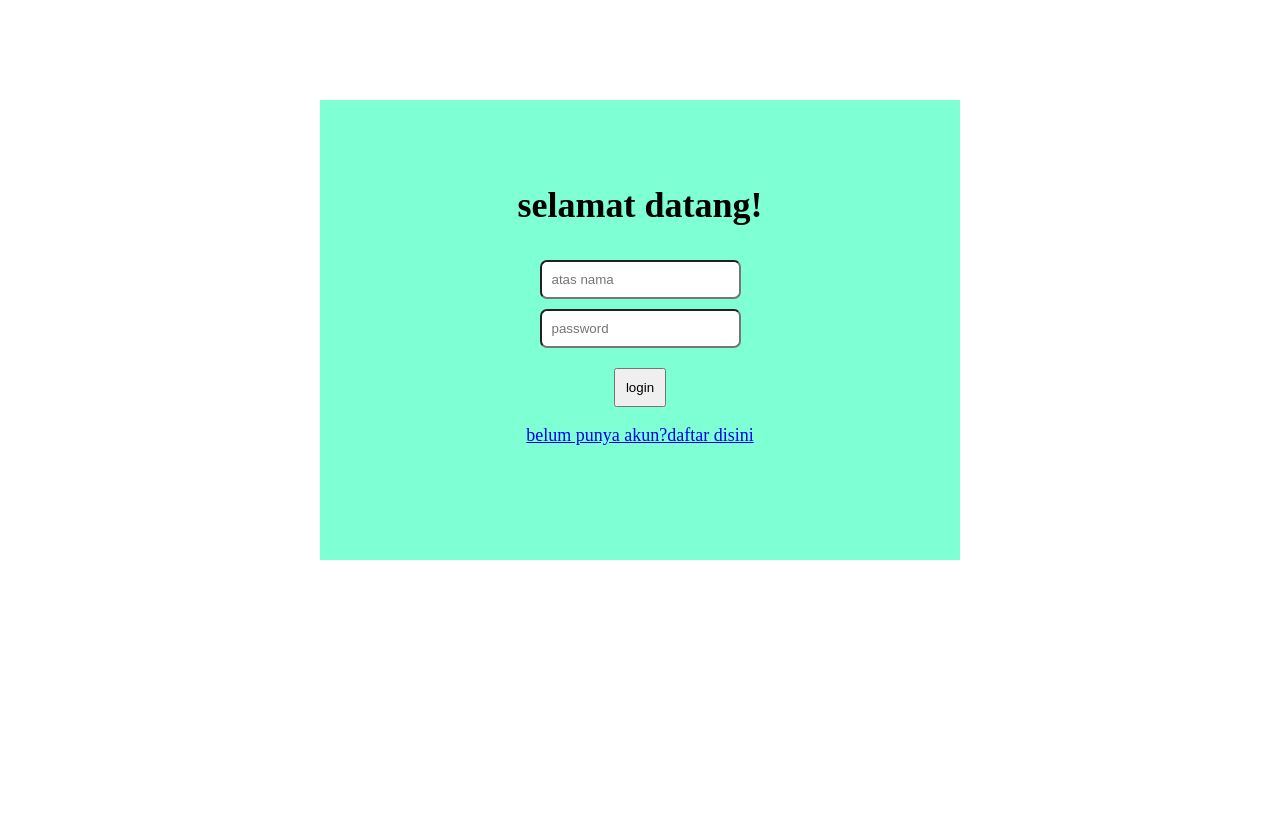
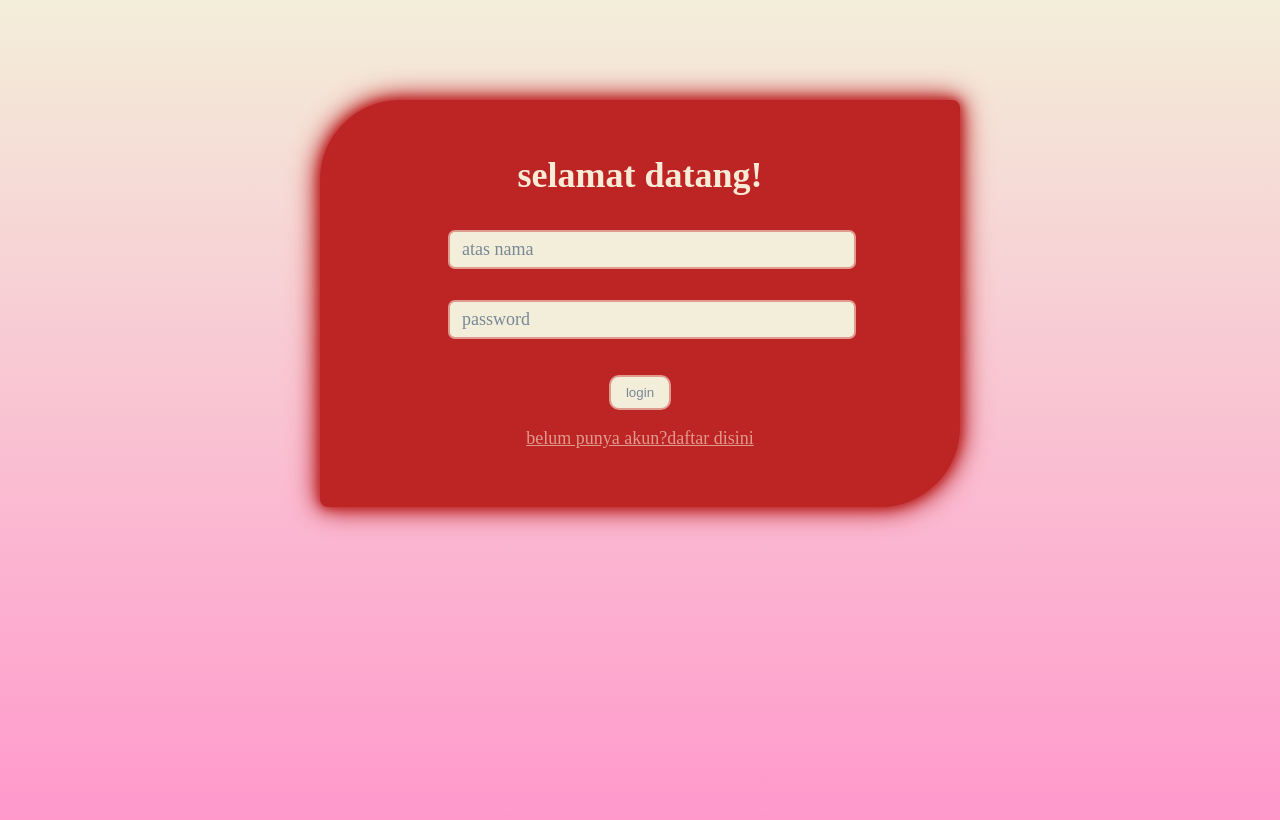
Before and after one commit to Isana5yv/cash-counter-, a PHP site: page / in a window 1280 px wide. Before the commit the page ends 560 px from the top, so only its background shows below. Run offline with PHP 8.4, Linux system fonts and the light colour scheme.

Commit message:
css index donee

```diff
--- a/index.php
+++ b/index.php
@@ -2,7 +2,7 @@
 session_start();
 include "service/database.php";
 
-if(isset($_POST['login'])){
+if (isset($_POST['login'])) {
     $user = $_POST['users_login'];
     $password = $_POST['password'];
 
@@ -11,7 +11,7 @@ if(isset($_POST['login'])){
     $stmt->execute();
     $result = $stmt->get_result();
 
-    if($result->num_rows>0){
+    if ($result->num_rows > 0) {
         $data = $result->fetch_assoc();
         $_SESSION['id_users'] = $data['id'];
         header("location: page.php");
@@ -19,7 +19,6 @@ if(isset($_POST['login'])){
     } else {
         echo "<script>alert('we ki sopo?')</script>";
     }
-
 }
 ?>
 
@@ -35,13 +34,18 @@ if(isset($_POST['login'])){
         body {
             padding: 0;
             margin: 0;
+            height: 90vh;
+            background: linear-gradient(to bottom, #f3eed9 0%, #ff99cc 100%);
         }
 
         .form_login {
-            background-color: aquamarine;
-            padding-top: 60px;
+            background-color: #bd2525;
+            padding-top: 30px;
+            padding-bottom: 40px;
+            border-radius: 80px 8px;
+            box-shadow: 0 0 10px #bd2525, 0 0 20px #bd2525, 0 0 30px #bd2525;
             width: 50%;
-            height: 50vh;
+            height: auto;
             align-items: center;
             text-align: center;
             justify-content: center;
@@ -51,28 +55,73 @@ if(isset($_POST['login'])){
         }
 
         .form_login button {
-            margin-top: 20px;
-            padding: 10px;
+            margin-top: 15px;
+            padding: 8px 15px;
+            outline: none;
+            background: #f3eed9;
+            color: #798897;
+            border-radius: 10px;
+            border: 2px solid #e09a8e;
         }
 
-        input {
+        .form_login button:hover {
+            background-color: #dbdacc;
+            color: #bd2525;
+            scale: 1.1;
+            box-shadow: 2px 3px 10px #f3eed9;
+            transition: 0.5s ease;
+        }
+
+        h1 {
+            color: antiquewhite;
+        }
+
+        p a {
+            color: #e09a8e;
+            transition: 0.5s ease;
+        }
+
+        p a:hover {
+            color: antiquewhite;
+            text-shadow: 2px 3px 10px;
+        }
+
+        .floatinglabel {
+            width: 60%;
+            /*margin-left: 150px;*/
+            margin: auto;
+            position: relative;
+        }
+
+        .floatinglabel input {
+            width: 100%;
             border-radius: 7px;
             margin-top: 10px;
             padding: 10px;
+            outline: none;
+            border: 2px solid #e09a8e;
+            background: #f3eed9;
         }
 
-        .form_after_login {
-            display: none;
-            background-color: rgb(174, 198, 211);
+        .floatinglabel label {
+            pointer-events: none;
+            position: absolute;
+            left: 10px;
+            top: 19px;
+            color: #798897;
+            background: #f3eed9;
+            transition: 0.2s ease;
+            border-radius: 7px;
+            padding: 0 4px;
         }
 
-        span {
-            font-size: large;
-            font-weight: bold;
-        }
-
-        #rutin {
-            display: none;
+        .floatinglabel input:focus+label,
+        .floatinglabel input:not(:placeholder-shown)+label {
+            top: -3px;
+            left: -1px;
+            color: #bd2525;
+            background: #f3eed9;
+            border: 2px solid #e09a8e;
         }
     </style>
 </head>
@@ -82,9 +131,15 @@ if(isset($_POST['login'])){
         <div class="form_login">
             <h1> selamat datang!</h1>
             <form action="" method="POST">
-                <input type="text" id="atasnama" placeholder="atas nama" name="users_login" required>
+                <div class="floatinglabel">
+                    <input type="text" id="atasnama" placeholder="  " name="users_login" required>
+                    <label for="atasnama">atas nama</label>
+                </div>
                 <br>
-                <input type="password" name="password" id="sandi" placeholder="password" required>
+                <div class="floatinglabel">
+                    <input type="password" name="password" id="sandi" placeholder="  " required>
+                    <label for="sandi">password</label>
+                </div>
                 <br>
                 <button name="login" type="submit">login</button>
             </form>
```
Also changed, not shown: rutinan.php (+5 -10 lines), something_wrong.php (+12 -0 lines).
